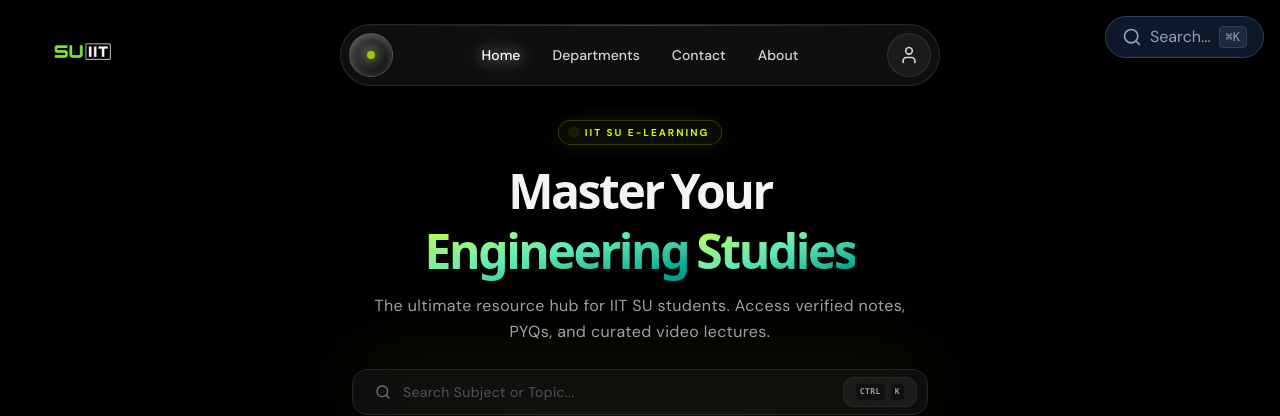
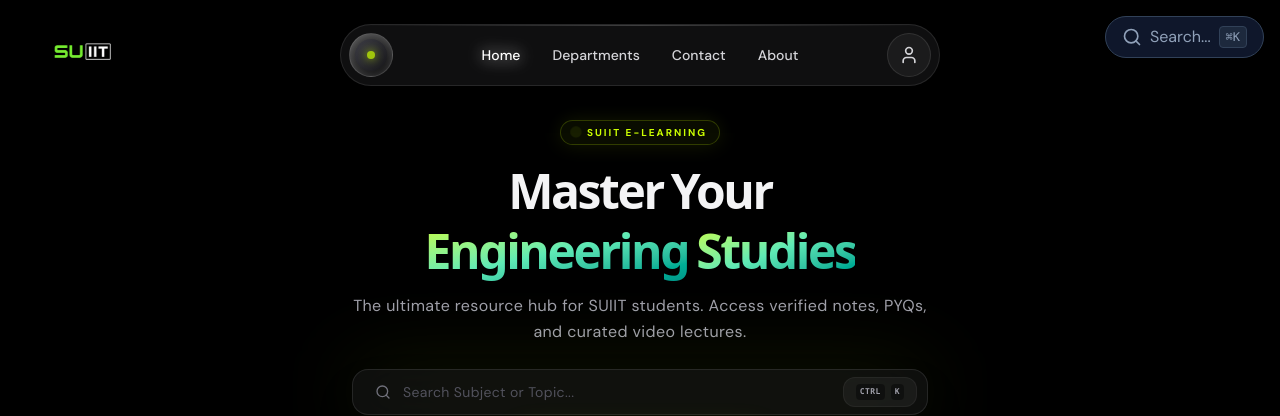
Before and after one commit to Chintamani7978/IIT-SU-, a Next.js app: page / in a window 1280 px wide. Shown: the top 416 px of the page. Built offline with nearby package versions, Linux system fonts and the light colour scheme.

Commit message:
changed IIT SU to SU IIT

```diff
--- a/app/(user)/page.tsx
+++ b/app/(user)/page.tsx
@@ -69,7 +69,7 @@ export default function UserLandingPage() {
       <div className="text-center max-w-5xl mx-auto mb-4 px-4">
         <div className="inline-flex items-center gap-2 px-3 py-1 rounded-full bg-[var(--primary)]/5 text-[var(--primary)] text-[10px] font-bold uppercase tracking-[0.2em] mb-4 mx-auto border border-[var(--primary)]/20 shadow-[0_0_20px_rgba(204,255,0,0.1)]" data-hero-glow>
           <span className="w-1.5 h-1.5 rounded-full bg-[var(--primary)] animate-ping" data-hero-ping></span>
-          IIT SU E-Learning
+          SUIIT E-Learning
         </div>
 
         <h1 className="text-4xl md:text-5xl font-black text-[var(--foreground)] tracking-tighter mb-3 leading-tight">
@@ -84,7 +84,7 @@ export default function UserLandingPage() {
         </h1>
 
         <p className="text-sm md:text-base text-zinc-400 font-light mb-6 max-w-xl mx-auto leading-relaxed tracking-wide" data-hero-subtitle>
-          The ultimate resource hub for IIT SU students. Access verified notes, PYQs, and curated video lectures.
+          The ultimate resource hub for SUIIT students. Access verified notes, PYQs, and curated video lectures.
         </p>
 
         {/* Centralized Search Bar */}
--- a/app/layout.tsx
+++ b/app/layout.tsx
@@ -3,7 +3,7 @@ import "./globals.css";
 import SearchCommandBar from "@/components/SearchCommandBar";
 
 export const metadata: Metadata = {
-  title: "IIT SU | E-Learning Platform",
+  title: "SUIIT | E-Learning Platform",
   description: "Engineering College Resource Platform",
 };
 
--- a/components/AdminSidebar.tsx
+++ b/components/AdminSidebar.tsx
@@ -100,7 +100,7 @@ export default function AdminSidebar() {
         <Link href="/" className="block">
           <Image
             src="/images/iit-burla-logo.png"
-            alt="IIT Burla E-Learning Logo"
+            alt="SUIIT E-Learning Logo"
             width={220}
             height={70}
             className="h-12 w-auto"
--- a/components/Navbar.tsx
+++ b/components/Navbar.tsx
@@ -2,8 +2,9 @@
 
 import { useState } from 'react';
 import Link from 'next/link';
-import Image from 'next/image';
 import { Menu, X, ShieldCheck } from 'lucide-react';
+
+const basePath = process.env.NODE_ENV === 'production' ? '/IIT-SU-' : '';
 
 export default function Navbar() {
   const [isOpen, setIsOpen] = useState(false);
@@ -14,13 +15,10 @@ export default function Navbar() {
         <div className="flex items-center justify-between h-16">
           <div className="flex items-center gap-2">
             <Link href="/" className="block">
-              <Image
-                src="/images/iit-burla-logo.png"
-                alt="IIT Burla E-Learning Logo"
-                width={220}
-                height={70}
+              <img
+                src={`${basePath}/images/iit-burla-logo.png`}
+                alt="SUIIT E-Learning Logo"
                 className="h-12 w-auto"
-                priority
               />
             </Link>
           </div>
--- a/components/UserLayoutWrapper.tsx
+++ b/components/UserLayoutWrapper.tsx
@@ -18,7 +18,7 @@ export default function UserLayoutWrapper({
       <Link href="/" className="absolute top-6 left-6 md:left-10 z-50 pointer-events-auto">
         <Image
           src="/images/iit-burla-logo.png"
-          alt="IIT Burla E-Learning Logo"
+          alt="SUIIT E-Learning Logo"
           width={220}
           height={70}
           className="h-14 w-auto"
```
